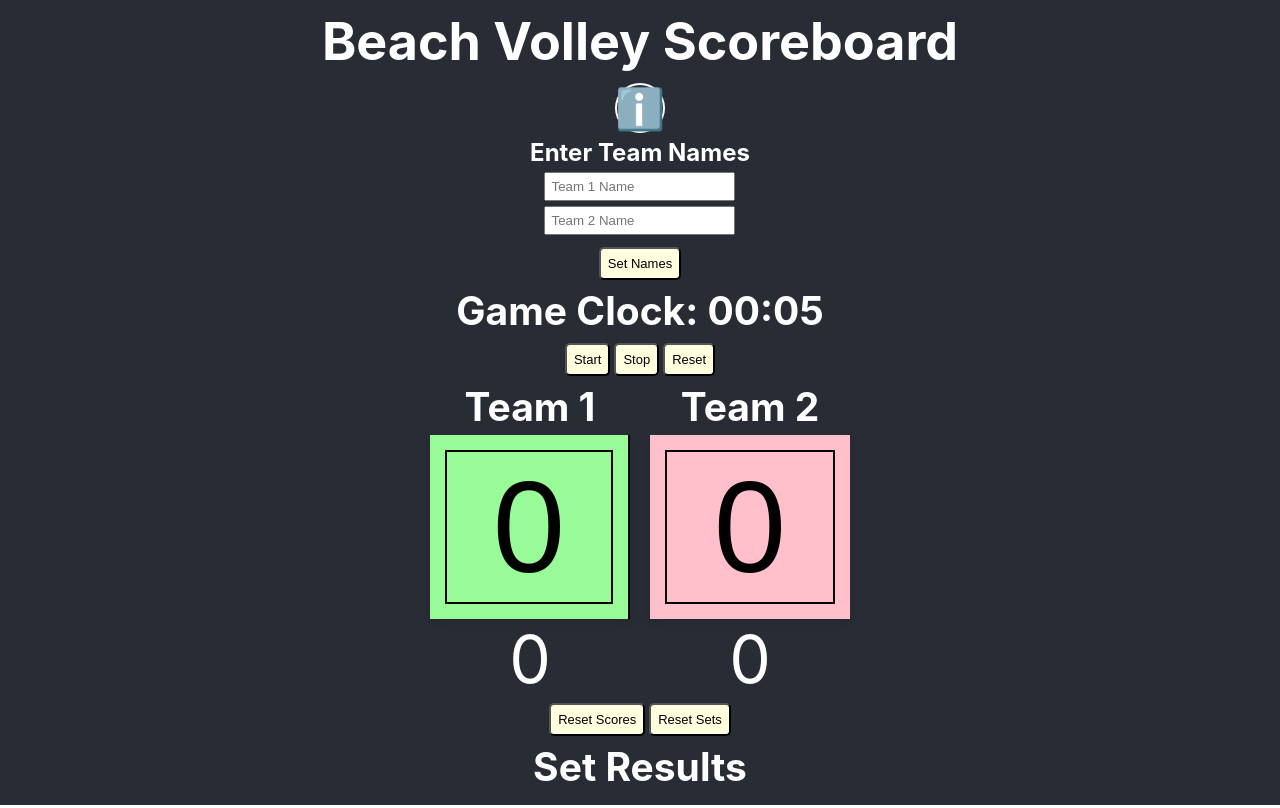
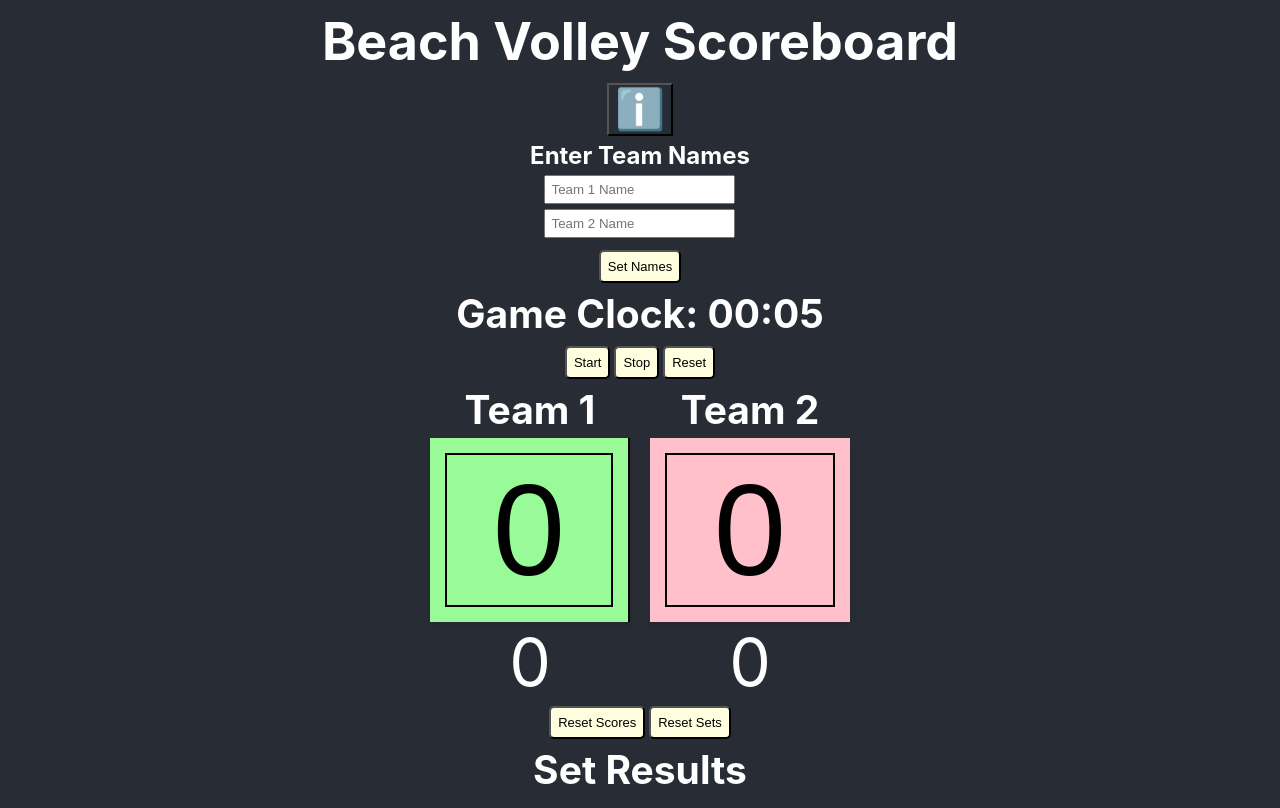
Before and after one commit to oonaleivo/Beach-Volley-Scoreboard, a React (Create React App) app: page / in a window 1280 px wide. Built offline with nearby package versions, Linux system fonts and the light colour scheme.

Commit message:
edit info button

```diff
--- a/package.json
+++ b/package.json
@@ -1,4 +1,5 @@
 {
+  "homepage": "https://oonaleivo.github.io/Beach-Volley-Scoreboard",
   "name": "beachapp",
   "version": "0.1.0",
   "private": true,
@@ -13,6 +14,8 @@
   },
   "scripts": {
     "start": "react-scripts start",
+    "predeploy": "npm run build",
+    "deploy": "gh-pages -d build",
     "build": "react-scripts build",
     "test": "react-scripts test",
     "eject": "react-scripts eject"
--- a/src/components/infoicon.js
+++ b/src/components/infoicon.js
@@ -30,12 +30,6 @@ const infoButtonStyle = {
     cursor: 'pointer',
     fontSize: '40px',
     background: 'none',
-    border: '2px solid white',
-    borderRadius: '50%',
-    width: '50px',
-    height: '50px',
-    display: 'flex',
-    justifyContent: 'center',
 };
 
 const infoModalStyle = {
```
